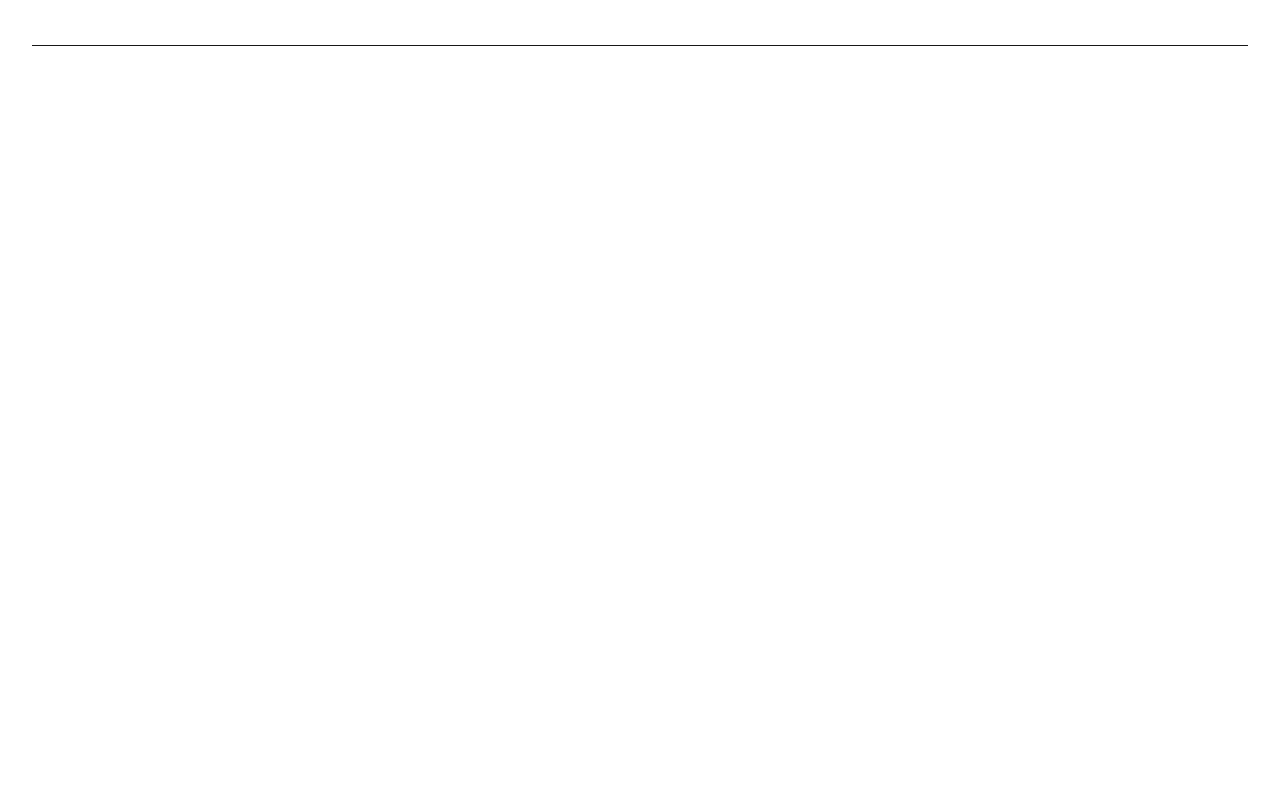
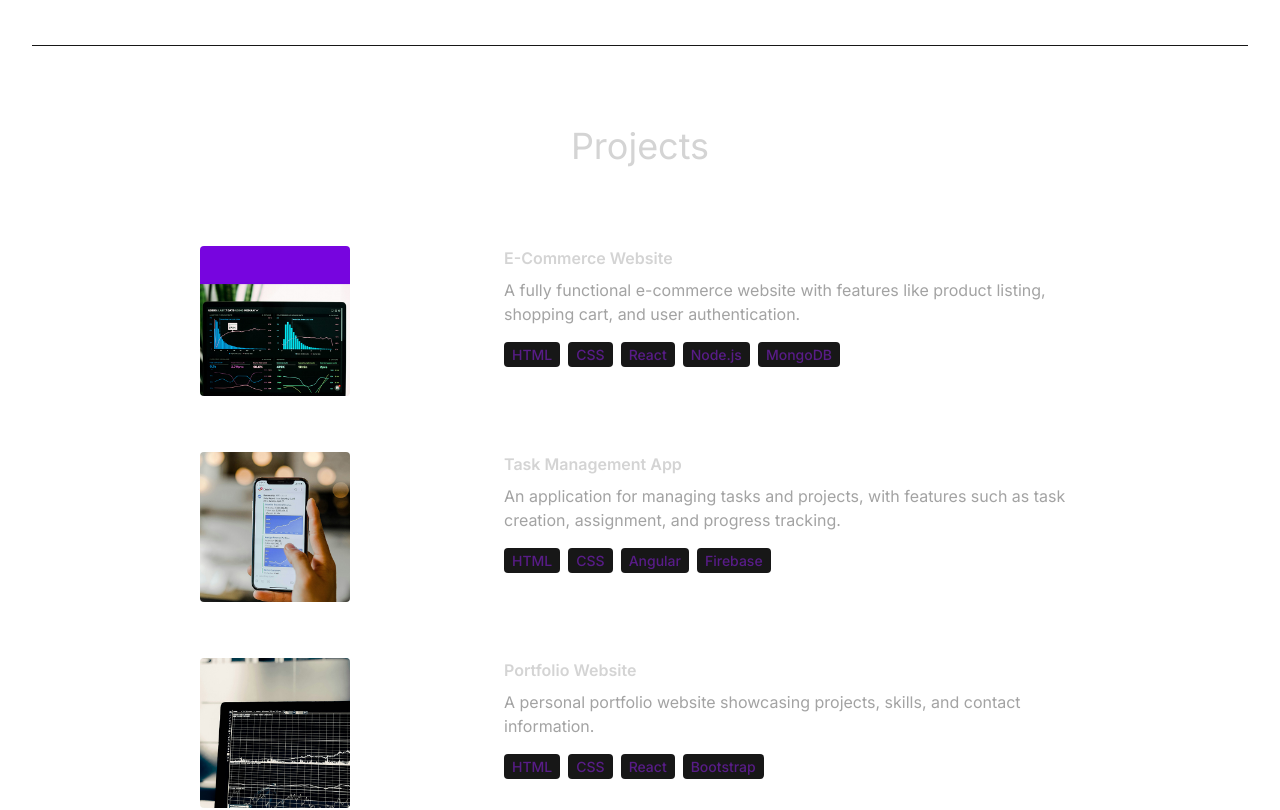
Before and after one commit to kaleshavali4346/kalesha_vali, a React (Vite) app: page / in a window 1280 px wide. Shown: the part 3480-4290 px from the top of the page. Before the commit the page ends 3526 px from the top, so only its background shows below. Built offline with nearby package versions, Linux system fonts and the light colour scheme.

Commit message:
Added projects component

```diff
--- a/src/App.jsx
+++ b/src/App.jsx
@@ -4,6 +4,7 @@
 import About from "./components/About";
 import Technologies from "./components/Technologies";
 import Experience from "./components/Experience";
+import Project from "./components/Projects";
 
 function App() {
   return (
@@ -17,6 +18,7 @@
         <About/>
         <Technologies/>
         <Experience/>
+        <Project/>
       </div>
     </div>
   );}
--- /dev/null
+++ b/src/components/Projects.jsx
@@ -0,0 +1,32 @@
+import { PROJECTS } from "../constants";
+
+const Project=()=>{
+    return (
+      <div className="border-b border-neutral-900 pb-4">
+        <h1 className="my-20 text-center text-4xl">Projects</h1>
+        <div>
+            {PROJECTS.map((project,index)=>(
+                <div key={index} className="mb-8 flex flex-wrap lg:justify-center">
+                    <div className="w-full lg:w-1/4">
+                    <img src={project.image}
+                    width={150}
+                    height={150}
+                    alt={project.title}
+                    className="mb-6 rounded"
+                    />
+                    </div>
+                    <div className="w-full max-w-xl lg:w-3/4">
+                         <h6 className="mb-2 font-semibold">{project.title}</h6>
+                         <p className="mb-4 text-neutral-400">{project.description}</p>
+                         {project.technologies.map((tech,index)=>(
+                            <span key={index} className="mr-2 rounded bg-neutral-900 px-2 py-1 text-sm font-medium text-purple-900">{tech}</span>
+                         ))}
+                    </div>
+                </div>
+            ))}
+        </div>
+      </div>
+    );
+}
+
+export default Project;
```
